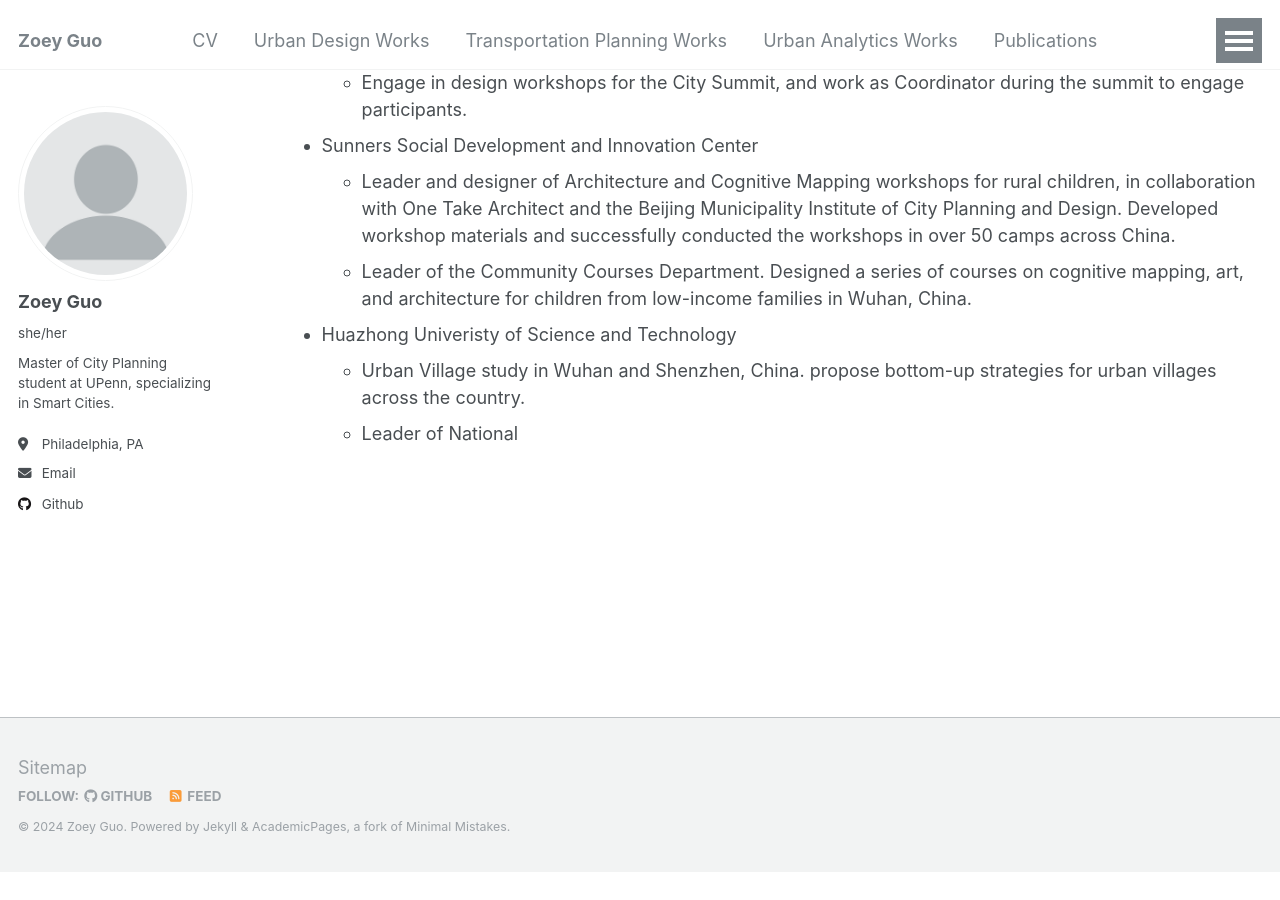
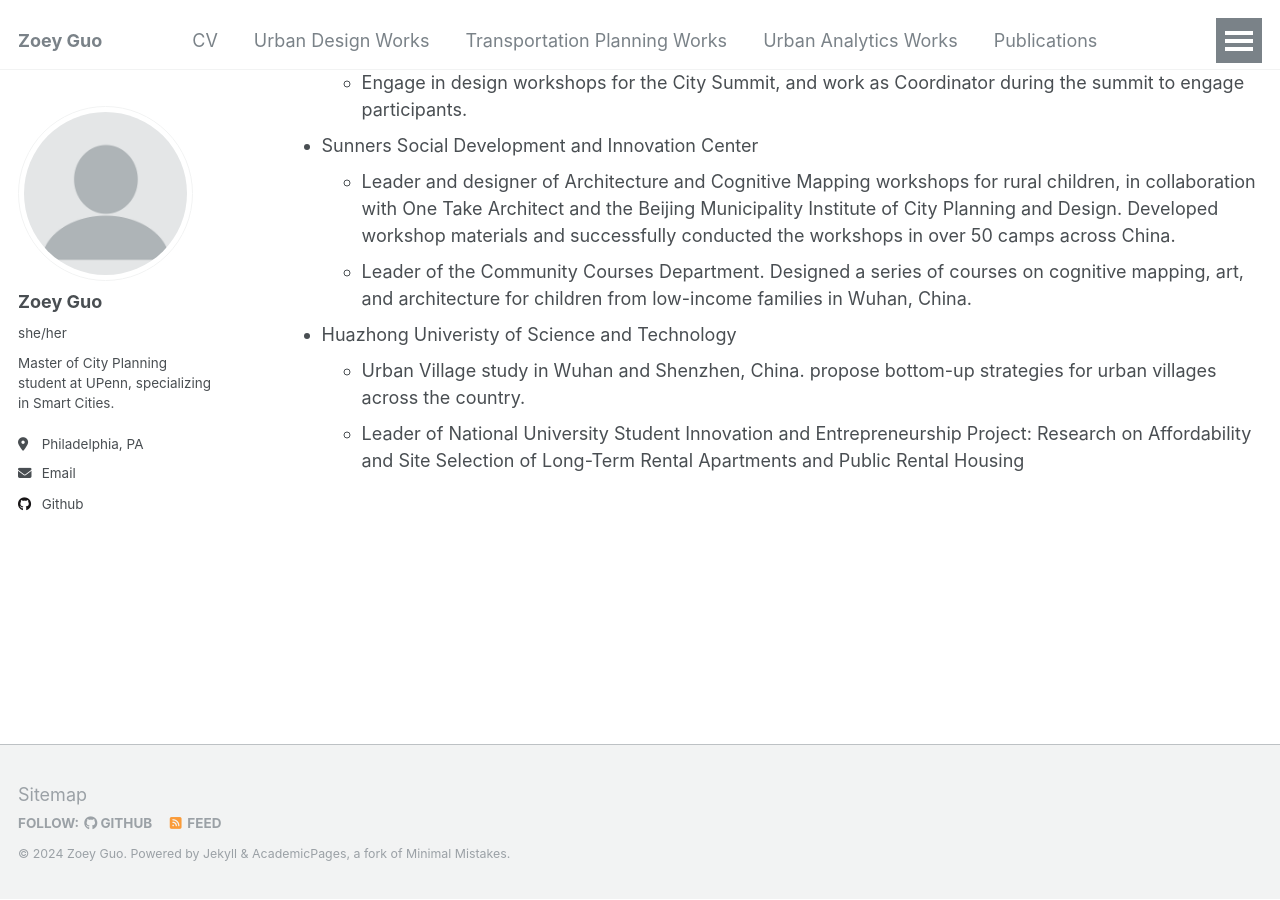
Before and after one commit to ZoeyGuo709/ZoeyGuo709.github.io, a Jekyll site: the page built from _pages/cv.md, in a window 1280 px wide and 900 px high, scrolled down 2828 px. Built offline with Jekyll 4.4.1, drawn with Linux system fonts in a browser that asks for light colours; before the commit the page ends 3701 px from its top, so only the background shows below that.

Commit message:
Update cv.md

```diff
--- a/_pages/cv.md
+++ b/_pages/cv.md
@@ -93,4 +93,4 @@ Courses:
   - Leader of the Community Courses Department. Designed a series of courses on cognitive mapping, art, and architecture for children from low-income families in Wuhan, China.
 * Huazhong Univeristy of Science and Technology
   - Urban Village study in Wuhan and Shenzhen, China. propose bottom-up strategies for urban villages across the country.
-  - Leader of National
+  - Leader of National University Student Innovation and Entrepreneurship Project: Research on Affordability and Site Selection of Long-Term Rental Apartments and Public Rental Housing
```
